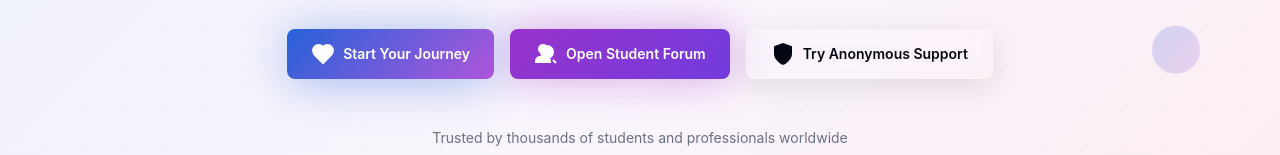
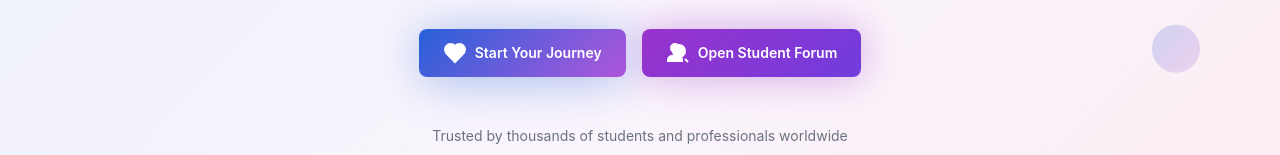
Before and after one commit to kanha077/sih-2025, a website: page index.html in a window 1280 px wide. Shown: the part 371-526 px from the top of the page. Drawn offline with Linux system fonts and the light colour scheme.

Commit message:
anoymoys

```diff
--- a/index.html
+++ b/index.html
@@ -113,12 +113,12 @@
                         </svg>
                         Open Student Forum
                     </a>
-                    <a href="anonymous.html" class="btn btn-outline glass-effect hover-glow">
+                  <!------  <a href="anonymous.html" class="btn btn-outline glass-effect hover-glow">
                         <svg class="icon" viewBox="0 0 24 24" fill="none" stroke="currentColor" stroke-width="2" style="margin-right: 0.5rem;">
                             <path d="M12 22s8-4 8-10V5l-8-3-8 3v7c0 6 8 10 8 10"/>
                         </svg>
                         Try Anonymous Support
-                    </a>
+                    </a>-->
                 </div>
 
                 <div class="scroll-reveal" style="animation-delay: 0.6s;">
```
